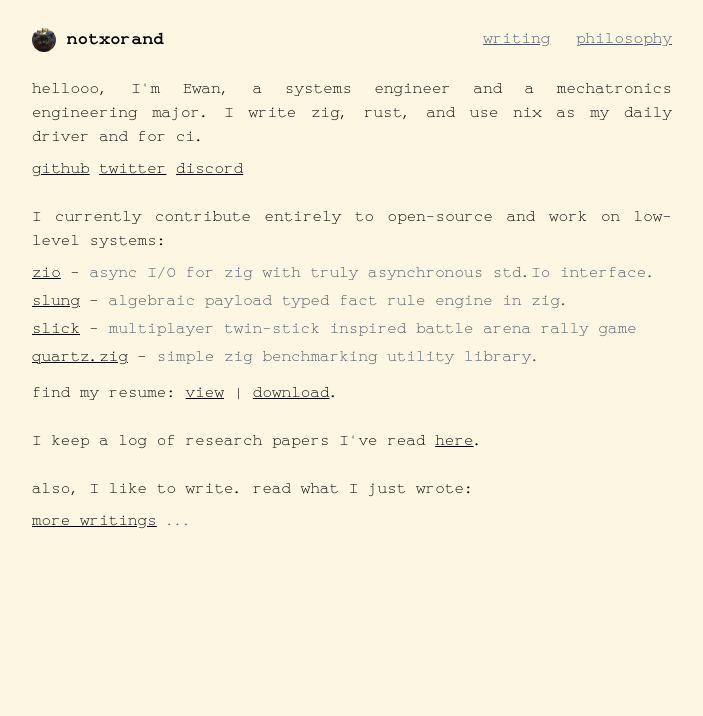
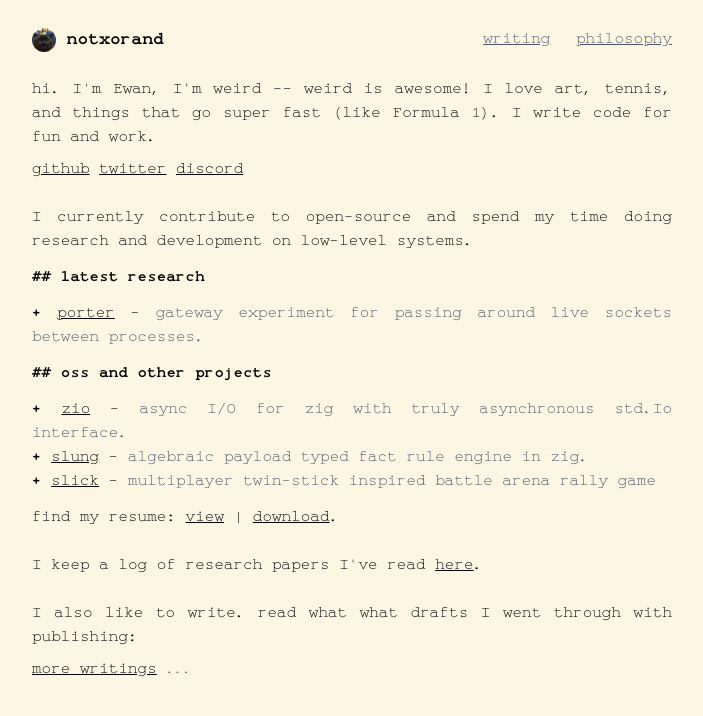
Before and after one commit to notxorand/notxorand.dev, a SvelteKit app: page / in a window 1280 px wide. Shown: the top 716 px of the page, without its empty margins (288-991 px from the left). Built offline with nearby package versions, Linux system fonts and the light colour scheme.

Commit message:
feat: add research section and refresh homepage bio

```diff
--- a/src/routes/+page.svelte
+++ b/src/routes/+page.svelte
@@ -15,11 +15,15 @@
 			description: 'multiplayer twin-stick inspired battle arena rally game',
 			url: 'https://github.com/notxorand/slick'
 		},
+	];
+
+	let research =
+	[
 		{
-			name: 'quartz.zig',
-			description: 'simple zig benchmarking utility library.',
-			url: 'https://github.com/notxorand/quartz.zig'
-		}
+			name: 'porter',
+			description: 'gateway experiment for passing around live sockets between processes.',
+			url: 'https://github.com/notxorand/porter'
+		},
 	];
 
 	import type { PageData } from './$types';
@@ -28,8 +32,7 @@
 </script>
 
 <p>
-	hellooo, I'm Ewan, a systems engineer and a mechatronics engineering major. I write zig, rust, and
-	use nix as my daily driver and for ci.
+	hi. I'm Ewan, I'm weird -- weird is awesome! I love art, tennis, and things that go super fast (like Formula 1). I write code for fun and work.
 </p>
 
 <span>
@@ -39,18 +42,36 @@
 </span>
 
 <p class="mt-6 mb-3">
-	I currently contribute entirely to open-source and work on low-level systems:
+	I currently contribute to open-source and spend my time doing research and development on low-level systems.
 </p>
 
-<div>
-	{#each projects as project}
-		<a href={project.url} class="my-1 block no-underline!" target="_blank">
+<h2>latest research</h2>
+
+<ul>
+	{#each research as project}
+	<li class="block">
+		<a href={project.url} class="my-1 no-underline!" target="_blank">
 			<span class="underline">{project.name}</span>
 			-
 			<span class="text-gray-600">{project.description}</span>
 		</a>
+		</li>
 	{/each}
-</div>
+</ul>
+
+<h2>oss and other projects</h2>
+
+<ul>
+	{#each projects as project}
+	<li class="block">
+		<a href={project.url} class="my-1 no-underline!" target="_blank">
+			<span class="underline">{project.name}</span>
+			-
+			<span class="text-gray-600">{project.description}</span>
+		</a>
+		</li>
+	{/each}
+</ul>
 
 <p class="mt-3">
 	find my resume: <a href="/resume.pdf" target="_blank">view</a> |
@@ -62,7 +83,7 @@
 	<a href="https://github.com/notxorand/papers">here</a>.
 </p>
 
-<p class="mt-6">also, I like to write. read what I just wrote:</p>
+<p class="mt-6">I also like to write. read what what drafts I went through with publishing:</p>
 
 <div class="space-y-4">
 	{#each data.posts as post}
```
